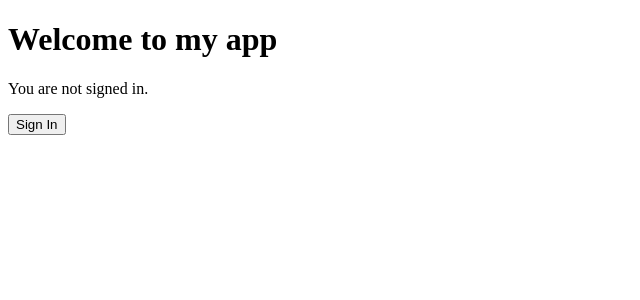
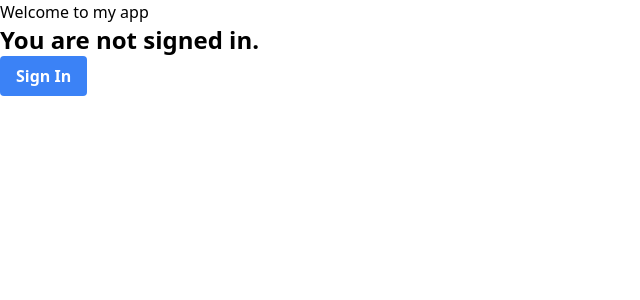
Before and after one commit to trevorius/multi_authenticator, a Next.js app: page / in a window 1280 px wide. Shown: the top 300 px of the page, without its empty margins (0-640 px from the left). Built offline with nearby package versions, Linux system fonts and the light colour scheme; no server answers.

Commit message:
add tailwind

```diff
--- a/package.json
+++ b/package.json
@@ -20,10 +20,11 @@
     "@types/node": "^20",
     "@types/react": "^18",
     "@types/react-dom": "^18",
+    "autoprefixer": "^10.4.20",
     "eslint": "^8",
     "eslint-config-next": "14.2.15",
-    "postcss": "^8",
-    "tailwindcss": "^3.4.1",
+    "postcss": "^8.4.47",
+    "tailwindcss": "^3.4.13",
     "typescript": "^5"
   }
 }
--- /dev/null
+++ b/postcss.config.js
@@ -0,0 +1,6 @@
+module.exports = {
+  plugins: {
+    tailwindcss: {},
+    autoprefixer: {},
+  },
+}
--- a/src/app/layout.tsx
+++ b/src/app/layout.tsx
@@ -1,4 +1,5 @@
 import { SessionProvider } from "next-auth/react"
+import '@/styles/global.css'
 
 export const metadata = {
   title: 'Next.js',
--- a/src/components/AuthStatus.tsx
+++ b/src/components/AuthStatus.tsx
@@ -14,16 +14,16 @@ export default function AuthStatus() {
   if (status === "unauthenticated") {
     return (
       <div>
-        <p>You are not signed in.</p>
-        <button onClick={() => signIn()}>Sign In</button>
+        <h2 className="text-2xl font-bold">You are not signed in.</h2>
+        <button className="bg-blue-500 hover:bg-blue-700 text-white font-bold py-2 px-4 rounded" onClick={() => signIn()}>Sign In</button>
       </div>
     )
   }
 
   return (
     <div>
-      <p>Signed in as {session?.user?.name}</p>
-      <button onClick={() => signOut()}>Sign Out</button>
+      <h2 className="text-2xl font-bold">Signed in as {session?.user?.name}</h2>
+      <button className="bg-blue-500 hover:bg-blue-700 text-white font-bold py-2 px-4 rounded" onClick={() => signOut()}>Sign Out</button>
     </div>
   )
 }
--- /dev/null
+++ b/src/styles/global.css
@@ -0,0 +1,3 @@
+@tailwind base;
+@tailwind components;
+@tailwind utilities;
```
Also changed, not shown: 1 other file (tests, documents, lock files or other folders).
